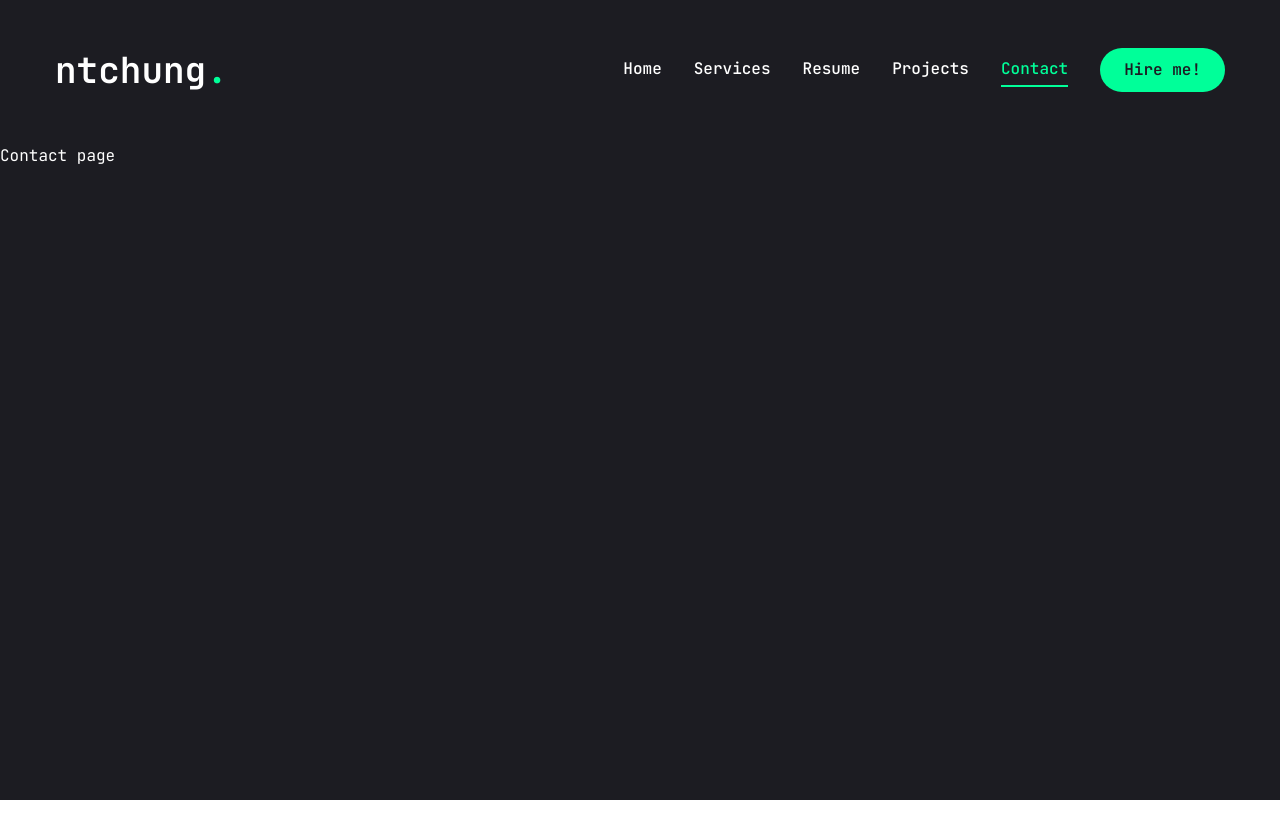
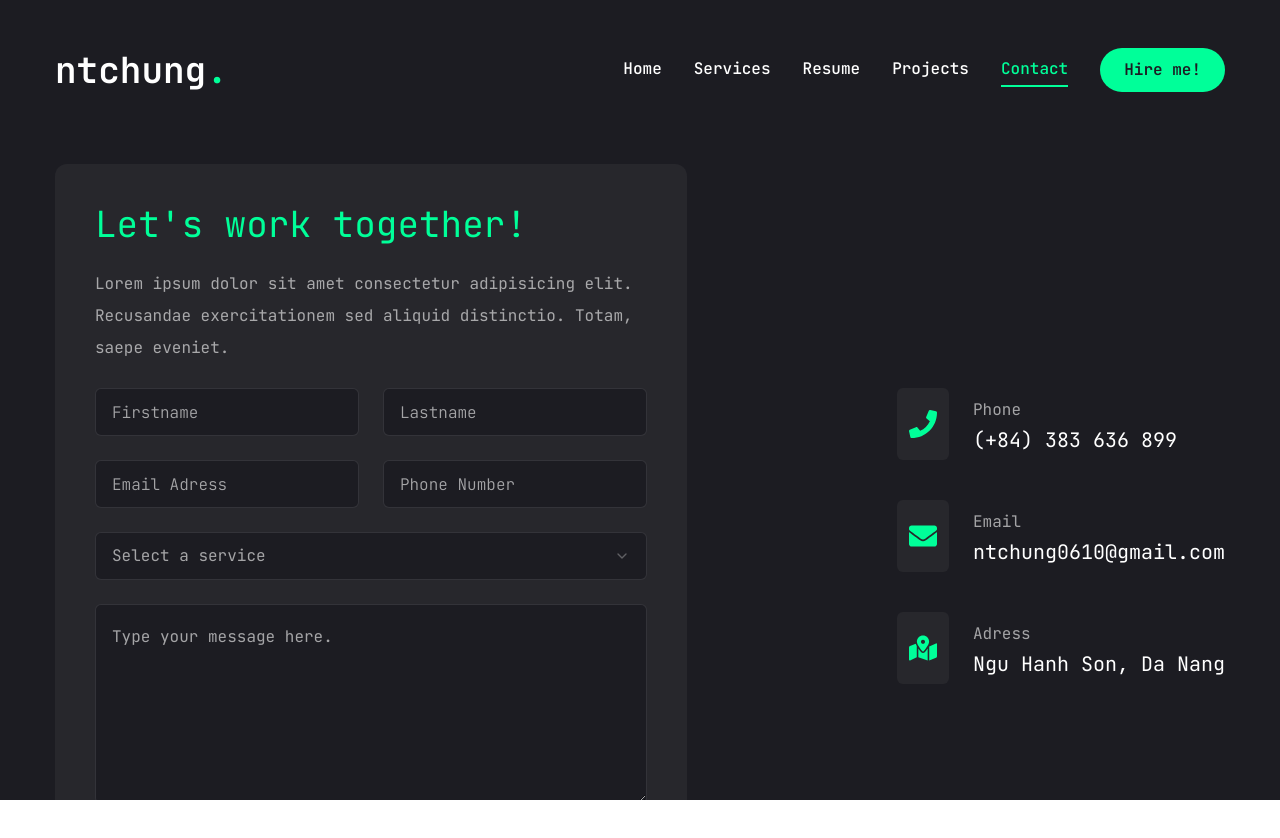
Before and after one commit to ntchung02/MyCvNtchung, a Next.js app: page /contact in a window 1280 px wide. Shown: the top 838 px of the page. Before the commit the page ends 800 px from the top, so only its background shows below. Built offline with nearby package versions, Linux system fonts and the light colour scheme.

Commit message:
update contact

```diff
--- a/app/contact/page.jsx
+++ b/app/contact/page.jsx
@@ -1,5 +1,108 @@
+"use client";
+import { Button } from "@/components/ui/button";
+import { Input } from "@/components/ui/input";
+import { Textarea } from "@/components/ui/textarea";
+import { FaPhone, FaEnvelope, FaMapMarkedAlt } from "react-icons/fa";
+import {
+  Select,
+  SelectContent,
+  SelectGroup,
+  SelectItem,
+  SelectLabel,
+  SelectTrigger,
+  SelectValue,
+} from "@/components/ui/select";
+import { motion } from "framer-motion";
+
+const info = [
+  { icon: <FaPhone />, title: "Phone", description: "(+84) 383 636 899" },
+  {
+    icon: <FaEnvelope />,
+    title: "Email",
+    description: "ntchung0610@gmail.com",
+  },
+  {
+    icon: <FaMapMarkedAlt />,
+    title: "Adress",
+    description: "Ngu Hanh Son, Da Nang",
+  },
+];
+
 const Contact = () => {
-  return <div>Contact page</div>;
+  return (
+    <motion.section
+      initial={{ opacity: 0 }}
+      animate={{
+        opacity: 1,
+        transition: { delay: 2.4, duration: 0.4, ease: "easeIn" },
+      }}
+      className="py-6"
+    >
+      <div className="container mx-auto">
+        <div className="flex flex-col xl:flex-row gap-[30px]">
+          {/* form */}
+          <div className="xl:w-[54%] order-2 xl:order-none">
+            <form className="flex flex-col gap-6 p-10 bg-[#27272c] rounded-xl">
+              <h3 className="text-4xl text-accent">Let's work together!</h3>
+              <p className="text-white/60">
+                Lorem ipsum dolor sit amet consectetur adipisicing elit.
+                Recusandae exercitationem sed aliquid distinctio. Totam, saepe
+                eveniet.
+              </p>
+              {/* input */}
+              <div className="grid grid-cols-1 md:grid-cols-2 gap-6">
+                <Input type="firstname" placeholder="Firstname" />
+                <Input type="lastname" placeholder="Lastname" />
+                <Input type="email" placeholder="Email Adress" />
+                <Input type="phone" placeholder="Phone Number" />
+              </div>
+              {/* select */}
+              <Select>
+                <SelectTrigger className="w-full">
+                  <SelectValue placeholder="Select a service" />
+                </SelectTrigger>
+                <SelectContent>
+                  <SelectGroup>
+                    <SelectLabel>Select a service</SelectLabel>
+                    <SelectItem value="est">Web Development</SelectItem>
+                    <SelectItem value="cst">UI/UX Design</SelectItem>
+                    <SelectItem value="mst">Logo Design</SelectItem>
+                  </SelectGroup>
+                </SelectContent>
+              </Select>
+              {/* textarea */}
+              <Textarea
+                className="h-[200px]"
+                placeholder="Type your message here."
+              />
+              {/* btn */}
+              <Button size="md" className="max-w-40 h-10">
+                Send Message
+              </Button>
+            </form>
+          </div>
+          {/* info */}
+          <div className="flex-1 flex items-center xl:justify-end order-1 xl:order-none mb-8 xl:mb-0">
+            <ul className="flex flex-col gap-10">
+              {info.map((item, index) => {
+                return (
+                  <li key={index} className="flex items-center gap-6">
+                    <div className="w-[52px] h-[52px] xl:w-[72] xl:h-[72px] bg-[#27272c] text-accent rounded-md flex items-center justify-center">
+                      <div className="text-[28px]">{item.icon}</div>
+                    </div>
+                    <div className="flex-1">
+                      <p className="text-white/60">{item.title}</p>
+                      <h3 className="text-xl">{item.description}</h3>
+                    </div>
+                  </li>
+                );
+              })}
+            </ul>
+          </div>
+        </div>
+      </div>
+    </motion.section>
+  );
 };
 
 export default Contact;
--- a/app/work/page.jsx
+++ b/app/work/page.jsx
@@ -166,7 +166,11 @@
                 );
               })}
               {/* slider btn */}
-              <WorkSliderBtns containerStyles="flex gap-2 absolute right-0 bottom-[calc(50%_-_22px)] xl:bottom-0 z-20 w-full justify-between xl:w-max xl:justify-none" btnStyles="bg-accent hover:bg-accent-hover text-primary text-[22px] w-[44px] h-[44px] flex justify-center items-center transition-all" />
+              <WorkSliderBtns
+                containerStyles="flex gap-2 absolute right-0 bottom-[calc(50%_-_22px)] xl:bottom-0 z-20 w-full justify-between xl:w-max xl:justify-none"
+                btnStyles="bg-accent hover:bg-accent-hover text-primary text-[22px] w-[44px] h-[44px] flex justify-center items-center transition-all"
+                iconsStyles=""
+              />
             </Swiper>
           </div>
         </div>
--- a/components/ui/input.jsx
+++ b/components/ui/input.jsx
@@ -7,7 +7,7 @@
     <input
       type={type}
       className={cn(
-        "flex h-10 w-full rounded-md border border-input bg-background px-3 py-2 text-base ring-offset-background file:border-0 file:bg-transparent file:text-sm file:font-medium file:text-foreground placeholder:text-muted-foreground focus-visible:outline-none focus-visible:ring-2 focus-visible:ring-ring focus-visible:ring-offset-2 disabled:cursor-not-allowed disabled:opacity-50 md:text-sm",
+        "flex h-[48px] rounded-md border border-white/10 focus:border-accent font-light bg-primary px-4 py-5 text-base placeholder:text-white/60 outline-none",
         className
       )}
       ref={ref}
--- a/components/ui/select.jsx
+++ b/components/ui/select.jsx
@@ -1,55 +1,71 @@
-"use client"
+"use client";
 
-import * as React from "react"
-import * as SelectPrimitive from "@radix-ui/react-select"
-import { Check, ChevronDown, ChevronUp } from "lucide-react"
+import * as React from "react";
+import * as SelectPrimitive from "@radix-ui/react-select";
+import { Check, ChevronDown, ChevronUp } from "lucide-react";
 
-import { cn } from "@/lib/utils"
+import { cn } from "@/lib/utils";
 
-const Select = SelectPrimitive.Root
+const Select = SelectPrimitive.Root;
 
-const SelectGroup = SelectPrimitive.Group
+const SelectGroup = SelectPrimitive.Group;
 
-const SelectValue = SelectPrimitive.Value
+const SelectValue = SelectPrimitive.Value;
 
-const SelectTrigger = React.forwardRef(({ className, children, ...props }, ref) => (
+const SelectTrigger = React.forwardRef(
+  ({ className, children, ...props }, ref) => (
     <SelectPrimitive.Trigger
       ref={ref}
       className={cn(
-      "flex h-10 w-full items-center justify-between rounded-md border border-input bg-background px-3 py-2 text-sm ring-offset-background data-[placeholder]:text-muted-foreground focus:outline-none focus:ring-2 focus:ring-ring focus:ring-offset-2 disabled:cursor-not-allowed disabled:opacity-50 [&>span]:line-clamp-1",
+        "flex h-[48px] w-full items-center justify-between rounded-md border border-white/10 bg-primary px-4 py-5 text-base text-white/60 placeholder:text-white/10 focus:border-accent outline-none",
         className
       )}
-    {...props}>
+      {...props}
+    >
       {children}
       <SelectPrimitive.Icon asChild>
         <ChevronDown className="h-4 w-4 opacity-50" />
       </SelectPrimitive.Icon>
     </SelectPrimitive.Trigger>
-))
-SelectTrigger.displayName = SelectPrimitive.Trigger.displayName
+  )
+);
+SelectTrigger.displayName = SelectPrimitive.Trigger.displayName;
 
-const SelectScrollUpButton = React.forwardRef(({ className, ...props }, ref) => (
+const SelectScrollUpButton = React.forwardRef(
+  ({ className, ...props }, ref) => (
     <SelectPrimitive.ScrollUpButton
       ref={ref}
-    className={cn("flex cursor-default items-center justify-center py-1", className)}
-    {...props}>
+      className={cn(
+        "flex cursor-default items-center justify-center py-1",
+        className
+      )}
+      {...props}
+    >
       <ChevronUp className="h-4 w-4" />
     </SelectPrimitive.ScrollUpButton>
-))
-SelectScrollUpButton.displayName = SelectPrimitive.ScrollUpButton.displayName
+  )
+);
+SelectScrollUpButton.displayName = SelectPrimitive.ScrollUpButton.displayName;
 
-const SelectScrollDownButton = React.forwardRef(({ className, ...props }, ref) => (
+const SelectScrollDownButton = React.forwardRef(
+  ({ className, ...props }, ref) => (
     <SelectPrimitive.ScrollDownButton
       ref={ref}
-    className={cn("flex cursor-default items-center justify-center py-1", className)}
-    {...props}>
+      className={cn(
+        "flex cursor-default items-center justify-center py-1",
+        className
+      )}
+      {...props}
+    >
       <ChevronDown className="h-4 w-4" />
     </SelectPrimitive.ScrollDownButton>
-))
+  )
+);
 SelectScrollDownButton.displayName =
-  SelectPrimitive.ScrollDownButton.displayName
+  SelectPrimitive.ScrollDownButton.displayName;
 
-const SelectContent = React.forwardRef(({ className, children, position = "popper", ...props }, ref) => (
+const SelectContent = React.forwardRef(
+  ({ className, children, position = "popper", ...props }, ref) => (
     <SelectPrimitive.Portal>
       <SelectPrimitive.Content
         ref={ref}
@@ -60,35 +76,44 @@
           className
         )}
         position={position}
-      {...props}>
+        {...props}
+      >
         <SelectScrollUpButton />
         <SelectPrimitive.Viewport
-        className={cn("p-1", position === "popper" &&
-          "h-[var(--radix-select-trigger-height)] w-full min-w-[var(--radix-select-trigger-width)]")}>
+          className={cn(
+            "p-1",
+            position === "popper" &&
+              "h-[var(--radix-select-trigger-height)] w-full min-w-[var(--radix-select-trigger-width)]"
+          )}
+        >
           {children}
         </SelectPrimitive.Viewport>
         <SelectScrollDownButton />
       </SelectPrimitive.Content>
     </SelectPrimitive.Portal>
-))
-SelectContent.displayName = SelectPrimitive.Content.displayName
+  )
+);
+SelectContent.displayName = SelectPrimitive.Content.displayName;
 
 const SelectLabel = React.forwardRef(({ className, ...props }, ref) => (
   <SelectPrimitive.Label
     ref={ref}
     className={cn("py-1.5 pl-8 pr-2 text-sm font-semibold", className)}
-    {...props} />
-))
-SelectLabel.displayName = SelectPrimitive.Label.displayName
+    {...props}
+  />
+));
+SelectLabel.displayName = SelectPrimitive.Label.displayName;
 
-const SelectItem = React.forwardRef(({ className, children, ...props }, ref) => (
+const SelectItem = React.forwardRef(
+  ({ className, children, ...props }, ref) => (
     <SelectPrimitive.Item
       ref={ref}
       className={cn(
         "relative flex w-full cursor-default select-none items-center rounded-sm py-1.5 pl-8 pr-2 text-sm outline-none focus:bg-accent focus:text-accent-foreground data-[disabled]:pointer-events-none data-[disabled]:opacity-50",
         className
       )}
-    {...props}>
+      {...props}
+    >
       <span className="absolute left-2 flex h-3.5 w-3.5 items-center justify-center">
         <SelectPrimitive.ItemIndicator>
           <Check className="h-4 w-4" />
@@ -97,16 +122,18 @@
 
       <SelectPrimitive.ItemText>{children}</SelectPrimitive.ItemText>
     </SelectPrimitive.Item>
-))
-SelectItem.displayName = SelectPrimitive.Item.displayName
+  )
+);
+SelectItem.displayName = SelectPrimitive.Item.displayName;
 
 const SelectSeparator = React.forwardRef(({ className, ...props }, ref) => (
   <SelectPrimitive.Separator
     ref={ref}
     className={cn("-mx-1 my-1 h-px bg-muted", className)}
-    {...props} />
-))
-SelectSeparator.displayName = SelectPrimitive.Separator.displayName
+    {...props}
+  />
+));
+SelectSeparator.displayName = SelectPrimitive.Separator.displayName;
 
 export {
   Select,
@@ -119,4 +146,4 @@
   SelectSeparator,
   SelectScrollUpButton,
   SelectScrollDownButton,
-}
+};
--- a/components/ui/textarea.jsx
+++ b/components/ui/textarea.jsx
@@ -6,7 +6,7 @@
   return (
     <textarea
       className={cn(
-        "flex min-h-[80px] w-full rounded-md border border-input bg-background px-3 py-2 text-base ring-offset-background placeholder:text-muted-foreground focus-visible:outline-none focus-visible:ring-2 focus-visible:ring-ring focus-visible:ring-offset-2 disabled:cursor-not-allowed disabled:opacity-50 md:text-sm",
+        "flex min-h-[80px] w-full rounded-md border border-white/10 bg-primary px-4 py-5 text-base placeholder:text-white/60 focus-visible:outline-none focus-visible:ring-1 focus-visible:ring-accent focus-visible:ring-offset-0 disabled:cursor-not-allowed disabled:opacity-50",
         className
       )}
       ref={ref}
```
Lines whose indentation alone changed are shown as unchanged.
